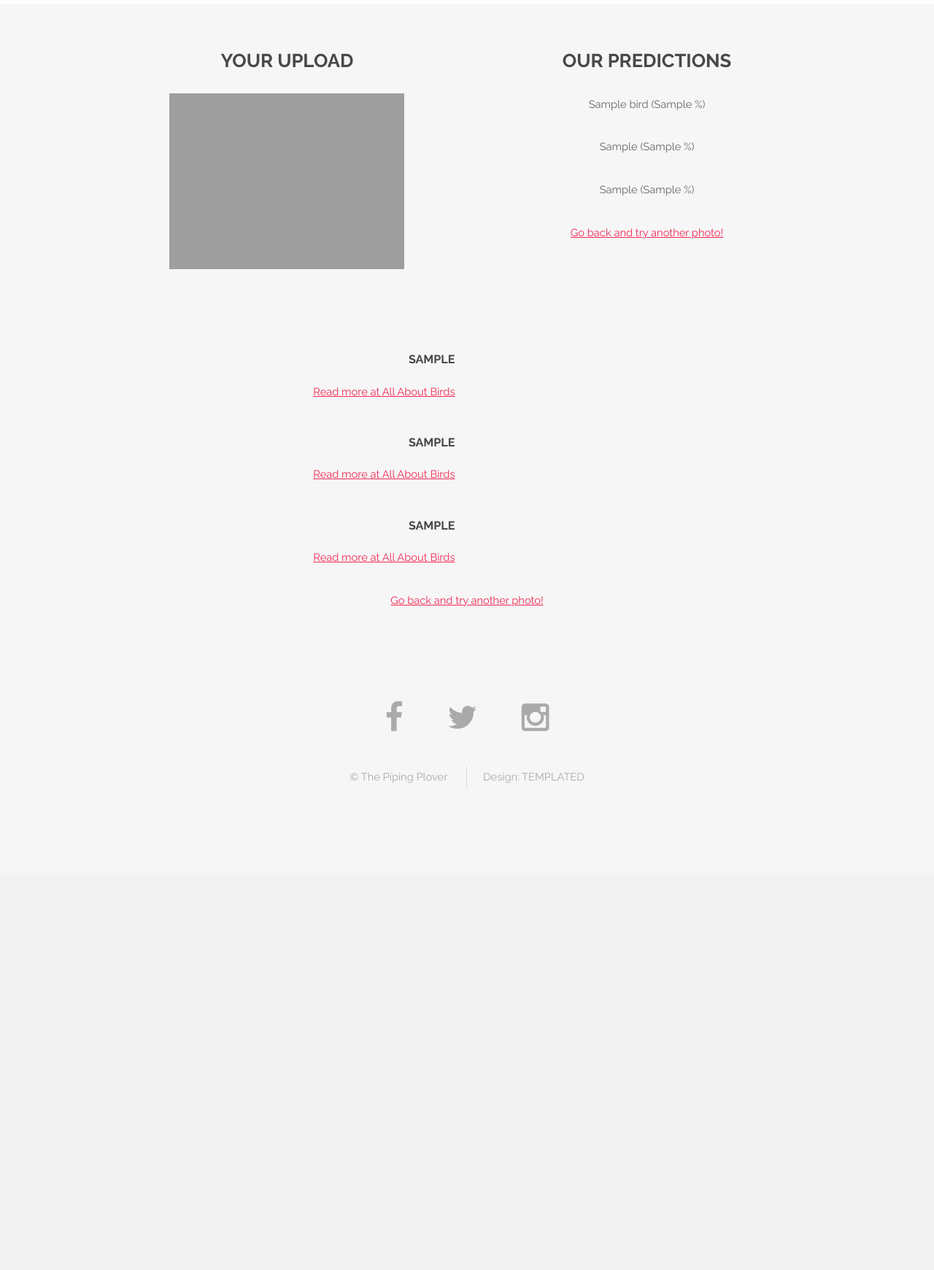
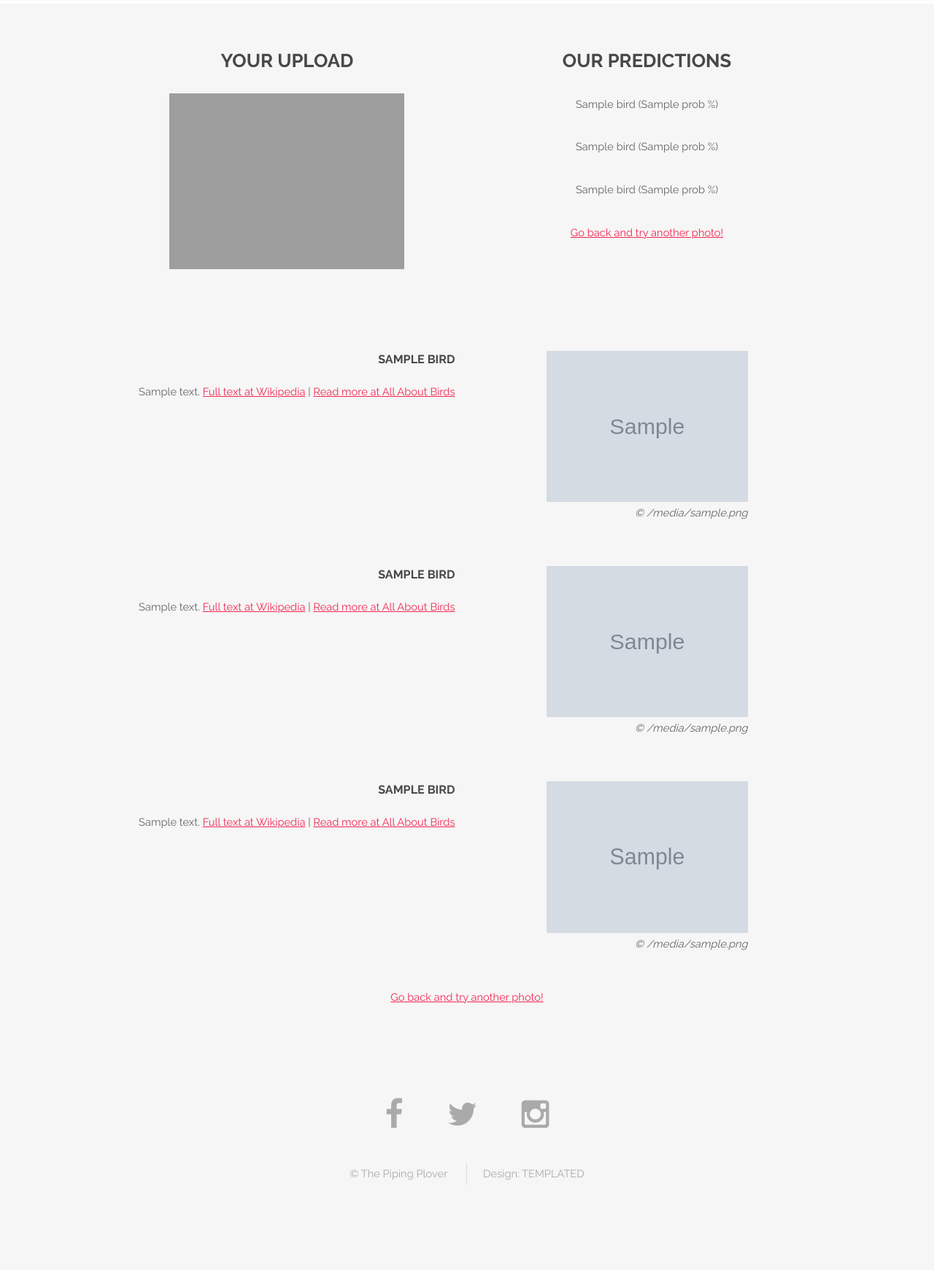
Before and after one commit to ACiDS-NU/birdid, a Flask app: template application/templates/results.html in a window 1280 px wide. Shown: the part 83-1824 px from the top of the page at 73% size. Before the commit the page ends 1163 px from the top, so only its background shows below. Run offline with Flask 2, Linux system fonts and the light colour scheme; the template is opened without the code that fills it: most values are stand-ins (such as "Sample title", 1, 10 or a date in 2020); grey boxes marked "Sample" are stand-in pictures; parts of the project's set-up code (start-up, migrations or seed data) failed here and were passed over; grey boxes are pictures that could not be loaded.

Commit message:
Added photographer info and changed description to wikipedia

```diff
--- a/application/application.py
+++ b/application/application.py
@@ -154,19 +154,26 @@ def index():
 			# BI1 = 'static/bird_img/' + str(bird_img.loc[bird_img['class_name_sp'].isin([b1])].sample(n=1)['image_name_fname_only'].values[0])
 			# BI2 = 'static/bird_img/' + str(bird_img.loc[bird_img['class_name_sp'].isin([b2])].sample(n=1)['image_name_fname_only'].values[0])
 			# BI3 = 'static/bird_img/' + str(bird_img.loc[bird_img['class_name_sp'].isin([b3])].sample(n=1)['image_name_fname_only'].values[0])
-			BI1 = img_root + str(bird_img.loc[bird_img['class_name_sp'].isin([b1])].sample(n=1)['image_name_fname_only'].values[0])
-			BI2 = img_root + str(bird_img.loc[bird_img['class_name_sp'].isin([b2])].sample(n=1)['image_name_fname_only'].values[0])
-			BI3 = img_root + str(bird_img.loc[bird_img['class_name_sp'].isin([b3])].sample(n=1)['image_name_fname_only'].values[0])
-			Bird1 = {'bird': b1, 'description': BD1, 'image': BI1}
-			Bird2 = {'bird': b2, 'description': BD2, 'image': BI2}
-			Bird3 = {'bird': b3, 'description': BD3, 'image': BI3}
+			BI1 = bird_img.loc[bird_img['class_name_sp'].isin([b1])].sample(n=1)
+			BI2 = bird_img.loc[bird_img['class_name_sp'].isin([b2])].sample(n=1)
+			BI3 = bird_img.loc[bird_img['class_name_sp'].isin([b3])].sample(n=1)
+			BIF1 = img_root + str(BI1['image_name_fname_only'].values[0])
+			BIF2 = img_root + str(BI2['image_name_fname_only'].values[0])
+			BIF3 = img_root + str(BI3['image_name_fname_only'].values[0])
+			PH1 = str(BI1['photographer'].values[0])
+			PH2 = str(BI2['photographer'].values[0])
+			PH3 = str(BI3['photographer'].values[0])
+			BL1 = 'https://en.wikipedia.org/wiki/' + Bird_link[b1]
+			BL2 = 'https://en.wikipedia.org/wiki/' + Bird_link[b2]
+			BL3 = 'https://en.wikipedia.org/wiki/' + Bird_link[b3]
+			Bird1 = {'bird': b1, 'prob': p1, 'description': BD1, 'image': BIF1, 'bird_link': BL1, 'photographer': PH1}
+			Bird2 = {'bird': b2, 'prob': p2, 'description': BD2, 'image': BIF2, 'bird_link': BL2, 'photographer': PH2}
+			Bird3 = {'bird': b3, 'prob': p3, 'description': BD3, 'image': BIF3, 'bird_link': BL3, 'photographer': PH3}
 			# print(os.path.join(application.config['UPLOAD_FOLDER'], filename))
 			cv2.imwrite(os.path.join(application.config['UPLOAD_FOLDER'], filename), paint_to_square(img_r, desired_size=500, pad=False))
 			# file.save(os.path.join(application.config['UPLOAD_FOLDER'], filename))
 			# return render_template("home.html")#redirect(url_for('uploaded_file', filename=filename))
-			return render_template("results.html", filename=filename,
-				b1=b1, b2=b2, b3=b3, p1=p1, p2=p2, p3=p3, BD1=BD1, BD2=BD2, BD3=BD3, BI1=BI1, BI2=BI2, BI3=BI3,
-				Bird1=Bird1, Bird2=Bird2, Bird3=Bird3)
+			return render_template("results.html", filename=filename, Bird1=Bird1, Bird2=Bird2, Bird3=Bird3)
 	# return render_template("home.html")
 	return render_template("index.html")
 
@@ -184,9 +191,12 @@ pkl_file.close()
 pkl_file = open('static/class_indices_inv_map.pkl', 'rb')
 class_indices_inv_map = pickle.load(pkl_file)
 pkl_file.close()
-f = open('static/Bird_description.pkl', 'rb')
-Bird_description = pickle.load(f)
-f.close()
+pkl_file = open('static/Bird_description_wikipedia.pkl', 'rb')
+Bird_description = pickle.load(pkl_file)
+pkl_file.close()
+pkl_file = open('static/Bird_link.pkl', 'rb')
+Bird_link = pickle.load(pkl_file)
+pkl_file.close()
 bird_img = pd.read_csv('static/bird_img.csv')
 # Bird_description = dict(zip(Bird_description2a,Bird_description2b))
 # print(type(Bird_description2))
--- a/application/static/css/main.css
+++ b/application/static/css/main.css
@@ -1652,6 +1652,7 @@
 	a {
 		text-decoration: underline;
 		color: #f32853;
+		/*color: #5B3B8C*/
 	}
 
 		a:hover {
@@ -1944,6 +1945,7 @@
 		button.special,
 		.button.special {
 			background-color: #f32853;
+			/*background-color: #5B3B8C;*/
 			color: #ffffff !important;
 		}
 
@@ -3269,3 +3271,17 @@
 				}
 
 		}
+
+
+		figure {
+			display: inline-block;
+			/*border: 1px dotted gray;*/
+			/*margin: 20px;  adjust as needed */
+		}
+		figure img {
+			vertical-align: top;
+		}
+		figure figcaption {
+			/*border: 1px dotted blue;*/
+			text-align: right;
+		}
--- a/application/templates/results.html
+++ b/application/templates/results.html
@@ -15,7 +15,7 @@
 			#candidates p {
 		  		overflow: hidden;
 		  		display: -webkit-box;
-		  		-webkit-line-clamp: 3;
+		  		-webkit-line-clamp: 4;
 		  		-webkit-box-orient: vertical;
 		  		margin: 0.0em 0em 0.0em 0em;
 			}
@@ -52,12 +52,13 @@
 								<h2>Your upload</h2>
 								<img id="image" src="{{ url_for('uploaded_file', filename=filename) }}" style="max-width:70%; max-height: 400px;" />
 
+
 						</div>
 						<div class="6u 12u$(small)">
 							<h2>Our predictions</h2>
-							<p>{{Bird1.bird|replace("_"," ")}} ({{p1}} %)</p>
-							<p>{{b2|replace("_"," ")}} ({{p2}} %)</p>
-							<p>{{b3|replace("_"," ")}} ({{p3}} %)</p>
+							<p>{{Bird1.bird|replace("_"," ")}} ({{Bird1.prob}} %)</p>
+							<p>{{Bird2.bird|replace("_"," ")}} ({{Bird2.prob}} %)</p>
+							<p>{{Bird3.bird|replace("_"," ")}} ({{Bird3.prob}} %)</p>
 							<a href="{{ url_for('index')}}">Go back and try another photo!</a>
 						</div>
 					</div>
@@ -67,32 +68,45 @@
 				<div class="container">
 					<div class="row 150%" id="bird1" style="padding: 2em 0em 1em 0em;">
 						<div class="6u 12u$(xsmall)" style="text-align: right;">
-							<h4>{{b1|replace("_"," ")}}</h4>
-							{{BD1}}
-							<a href="https://www.allaboutbirds.org/guide/{{b1}}" target="_blank">Read more at All About Birds</a>
+							<h4>{{Bird1.bird|replace("_"," ")}}</h4>
+							{{Bird1.description}}
+							<a href={{Bird1.bird_link}} target="_blank">Full text at Wikipedia</a> |
+							<a href="https://www.allaboutbirds.org/guide/{{Bird1.bird}}" target="_blank">Read more at All About Birds</a>
 						</div>
 						<div class="6u 12u$(small)" style="padding: 0em 0em 1em 2.25em;">
-							<img id="Bird1img" src="{{ BI1 }}" style="max-width: 250px; max-height: 250px;" align="middle" />
+							<figure style="max-width: 60%;">
+								<img id="Bird1img" src="{{ Bird1.image }}" style="max-width: 100%; max-height: 250px;" align="middle" /><br/>
+								<figcaption><em>&copy; {{Bird1.photographer}}</em></figcaption>
+							</figure>
+
 						</div>
 					</div>
 					<div class="row 150%" id="bird2" style="padding: 2em 0em 1em 0em;">
 						<div class="6u 12u$(xsmall)" style="text-align: right;">
-							<h4>{{b2|replace("_"," ")}}</h4>
-							{{BD2}}
-							<a href="https://www.allaboutbirds.org/guide/{{b2}}" target="_blank">Read more at All About Birds</a>
+							<h4>{{Bird2.bird|replace("_"," ")}}</h4>
+							{{Bird2.description}}
+							<a href={{Bird2.bird_link}} target="_blank">Full text at Wikipedia</a> |
+							<a href="https://www.allaboutbirds.org/guide/{{Bird2.bird}}" target="_blank">Read more at All About Birds</a>
 						</div>
 						<div class="6u 12u$(xsmall)" style="padding: 0em 0em 1em 2.25em;">
-							<img id="Bird2img" src="{{ BI2 }}" style="max-width: 250px; max-height: 250px;" align="middle"  />
+							<figure style="max-width: 60%;">
+								<img id="Bird2img" src="{{ Bird2.image }}" style="max-width: 100%; max-height: 250px;" align="middle" /><br/>
+								<figcaption><em>&copy; {{Bird2.photographer}}</em></figcaption>
+							</figure>
 						</div>
 					</div>
 					<div class="row 150%" id="bird3" style="padding: 2em 0em 1em 0em;">
 						<div class="6u 12u$(xsmall)" style="text-align: right;">
-							<h4>{{b3|replace("_"," ")}}</h4>
-							{{BD3}}
-							<a href="https://www.allaboutbirds.org/guide/{{b3}}" target="_blank">Read more at All About Birds</a>
+							<h4>{{Bird3.bird|replace("_"," ")}}</h4>
+							{{Bird3.description}}
+							<a href={{Bird3.bird_link}} target="_blank">Full text at Wikipedia</a> |
+							<a href="https://www.allaboutbirds.org/guide/{{Bird3.bird}}" target="_blank">Read more at All About Birds</a>
 						</div>
 						<div class="6u 12u$(xsmall)" style="padding: 0em 0em 1em 2.25em;">
-							<img id="Bird3img" src="{{ BI3 }}" style="max-width: 250px; max-height: 250px;" align="middle"  />
+							<figure style="max-width: 60%;">
+								<img id="Bird3img" src="{{ Bird3.image }}" style="max-width: 100%; max-height: 250px;" align="middle" /><br/>
+								<figcaption><em>&copy; {{Bird3.photographer}}</em></figcaption>
+							</figure>
 						</div>
 					</div>
 					<div align="center" style="margin-top: 1em;">
```
Also changed, not shown: 1 other file.
